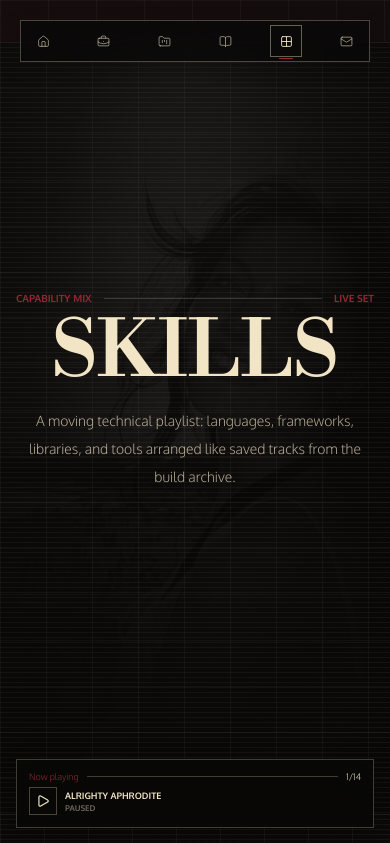
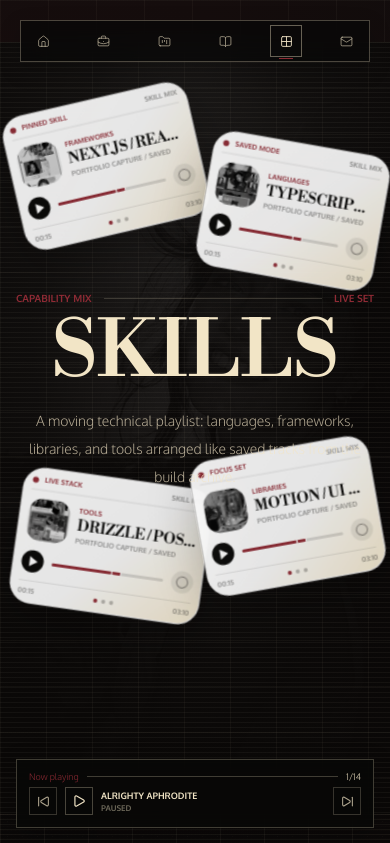
Before and after one commit to morallyearlgrey/dream-pp, a Next.js app: page /skills in a window 390 px wide. Shown: the top 843 px of the page. Built offline with nearby package versions, Linux system fonts and the light colour scheme.

Commit message:
database changes

```diff
--- a/components/about-page.tsx
+++ b/components/about-page.tsx
@@ -4,7 +4,6 @@
 import { AnimatePresence, motion } from "framer-motion";
 import { GripVertical, RotateCcw, ShieldCheck, X } from "lucide-react";
 import { useCallback, useEffect, useMemo, useRef, useState } from "react";
-import { NowPlayingModule } from "@/components/audio-player";
 import { aboutCards, captchaTiles } from "@/lib/portfolio-data";
 
 const titles = [
@@ -267,9 +266,6 @@ function HeroSection() {
       <p className="absolute right-4 top-1/2 z-10 hidden -translate-y-1/2 text-[10px] font-bold uppercase leading-none text-[#f2e5c6]/64 [writing-mode:vertical-rl] sm:block lg:right-14">
         Move the lens. Reveal the next detail.
       </p>
-      <div className="absolute bottom-4 right-4 z-30 w-[136px] border-t border-[#f2e5c6]/24 bg-[#080807]/54 px-2 py-2 text-[9px] font-bold uppercase leading-4 text-[#f2e5c6]/66 backdrop-blur-sm sm:bottom-[21%] sm:w-[160px] sm:bg-transparent sm:px-0 sm:py-0 sm:pt-3 sm:text-[10px] lg:right-14">
-        <NowPlayingModule />
-      </div>
       <div className="absolute inset-x-0 bottom-0 h-36 bg-gradient-to-t from-[#0b0b0a] to-transparent" />
 
       <motion.div
--- a/components/audio-player.tsx
+++ b/components/audio-player.tsx
@@ -1,6 +1,6 @@
 "use client";
 
-import { Pause, Play } from "lucide-react";
+import { Pause, Play, SkipBack, SkipForward } from "lucide-react";
 import {
   createContext,
   useCallback,
@@ -27,6 +27,8 @@ type AudioPlayerContextValue = {
   currentTrack: AudioTrack | undefined;
   hasTracks: boolean;
   isPlaying: boolean;
+  playNextTrack: () => void;
+  playPreviousTrack: () => void;
   trackNumber: number;
   totalTracks: number;
   togglePlayback: () => void;
@@ -179,6 +181,44 @@ export function PersistentAudioProvider({
     setIsPlaying(true);
   }, [tracks.length]);
 
+  const playNextTrack = useCallback(() => {
+    if (!tracks.length) {
+      return;
+    }
+
+    if (tracks.length === 1) {
+      const audio = audioRef.current;
+
+      if (audio) {
+        audio.currentTime = 0;
+      }
+
+      return;
+    }
+
+    pendingSeekRef.current = 0;
+    setCurrentIndex((index) => (index + 1) % tracks.length);
+  }, [tracks.length]);
+
+  const playPreviousTrack = useCallback(() => {
+    if (!tracks.length) {
+      return;
+    }
+
+    if (tracks.length === 1) {
+      const audio = audioRef.current;
+
+      if (audio) {
+        audio.currentTime = 0;
+      }
+
+      return;
+    }
+
+    pendingSeekRef.current = 0;
+    setCurrentIndex((index) => (index - 1 + tracks.length) % tracks.length);
+  }, [tracks.length]);
+
   const togglePlayback = useCallback(() => {
     if (!tracks.length) {
       return;
@@ -192,11 +232,21 @@ export function PersistentAudioProvider({
       currentTrack,
       hasTracks: tracks.length > 0,
       isPlaying,
+      playNextTrack,
+      playPreviousTrack,
       trackNumber: tracks.length ? safeCurrentIndex + 1 : 0,
       totalTracks: tracks.length,
       togglePlayback,
     }),
-    [currentTrack, isPlaying, safeCurrentIndex, togglePlayback, tracks.length],
+    [
+      currentTrack,
+      isPlaying,
+      playNextTrack,
+      playPreviousTrack,
+      safeCurrentIndex,
+      togglePlayback,
+      tracks.length,
+    ],
   );
 
   return (
@@ -224,8 +274,16 @@ function useAudioPlayer() {
 }
 
 export function NowPlayingModule() {
-  const { currentTrack, hasTracks, isPlaying, togglePlayback, trackNumber, totalTracks } =
-    useAudioPlayer();
+  const {
+    currentTrack,
+    hasTracks,
+    isPlaying,
+    playNextTrack,
+    playPreviousTrack,
+    togglePlayback,
+    trackNumber,
+    totalTracks,
+  } = useAudioPlayer();
   const title = currentTrack?.title ?? "No MP3s in /audio";
   const status = hasTracks ? (isPlaying ? "Playing" : "Paused") : "Add tracks";
   const Icon = isPlaying ? Pause : Play;
@@ -239,6 +297,15 @@ export function NowPlayingModule() {
       </div>
       <div className="flex min-w-0 items-center gap-2">
         <button
+          aria-label="Previous track"
+          className="inline-flex h-7 w-7 shrink-0 items-center justify-center border border-[#f2e5c6]/20 bg-[#080807]/72 text-[#f2e5c6]/70 transition hover:border-[#8f2b35] hover:text-[#8f2b35] disabled:cursor-not-allowed disabled:opacity-35 sm:h-8 sm:w-8"
+          disabled={!hasTracks}
+          onClick={playPreviousTrack}
+          type="button"
+        >
+          <SkipBack aria-hidden="true" size={13} strokeWidth={2} />
+        </button>
+        <button
           aria-label={isPlaying ? "Pause track" : "Play track"}
           aria-pressed={isPlaying}
           className="inline-flex h-7 w-7 shrink-0 items-center justify-center border border-[#f2e5c6]/28 bg-[#080807]/72 text-[#f2e5c6] transition hover:border-[#8f2b35] hover:text-[#8f2b35] disabled:cursor-not-allowed disabled:opacity-35 sm:h-8 sm:w-8"
@@ -248,7 +315,7 @@ export function NowPlayingModule() {
         >
           <Icon aria-hidden="true" size={14} strokeWidth={2} />
         </button>
-        <div className="min-w-0">
+        <div className="min-w-0 flex-1">
           <p className="truncate text-[9px] font-bold uppercase leading-none text-[#f2e5c6] sm:text-[10px]">
             {title}
           </p>
@@ -256,6 +323,15 @@ export function NowPlayingModule() {
             {status}
           </p>
         </div>
+        <button
+          aria-label="Next track"
+          className="inline-flex h-7 w-7 shrink-0 items-center justify-center border border-[#f2e5c6]/20 bg-[#080807]/72 text-[#f2e5c6]/70 transition hover:border-[#8f2b35] hover:text-[#8f2b35] disabled:cursor-not-allowed disabled:opacity-35 sm:h-8 sm:w-8"
+          disabled={!hasTracks}
+          onClick={playNextTrack}
+          type="button"
+        >
+          <SkipForward aria-hidden="true" size={13} strokeWidth={2} />
+        </button>
       </div>
     </div>
   );
--- a/components/skills-viewfinder.tsx
+++ b/components/skills-viewfinder.tsx
@@ -46,7 +46,7 @@ const skillItems: SkillItem[] = skillsSeed.map((skill) => ({
 
 const floatingBlocks: FloatingBlock[] = [
   {
-    className: "left-[4%] top-[18%] w-[250px] sm:w-[310px]",
+    className: "left-[3%] top-[14%] w-[188px] sm:w-[220px] md:left-[4%] md:top-[18%] md:w-[310px]",
     depth: 30,
     image: "/references/projects.jpg",
     label: "Frameworks",
@@ -56,7 +56,7 @@ const floatingBlocks: FloatingBlock[] = [
     status: "Pinned Skill",
   },
   {
-    className: "right-[6%] top-[15%] w-[230px] sm:w-[300px]",
+    className: "right-[2%] top-[25%] w-[178px] sm:w-[215px] md:right-[6%] md:top-[15%] md:w-[300px]",
     depth: 42,
     image: "/references/aboutme.jpg",
     label: "Languages",
@@ -66,7 +66,7 @@ const floatingBlocks: FloatingBlock[] = [
     status: "Saved Mode",
   },
   {
-    className: "left-[10%] bottom-[18%] w-[260px] sm:w-[350px]",
+    className: "left-[4%] bottom-[14%] w-[190px] sm:w-[232px] md:left-[10%] md:bottom-[18%] md:w-[350px]",
     depth: 52,
     image: "/references/experiences.jpg",
     label: "Tools",
@@ -76,7 +76,7 @@ const floatingBlocks: FloatingBlock[] = [
     status: "Live Stack",
   },
   {
-    className: "right-[10%] bottom-[12%] w-[250px] sm:w-[330px]",
+    className: "right-[3%] bottom-[23%] w-[180px] sm:w-[224px] md:right-[10%] md:bottom-[12%] md:w-[330px]",
     depth: 36,
     image: "/captcha/hackathons.jpeg",
     label: "Libraries",
@@ -413,14 +413,14 @@ function FloatingSkillBlock({
   return (
     <motion.div
       aria-hidden="true"
-      className={`pointer-events-none absolute hidden md:block ${block.className}`}
+      className={`pointer-events-none absolute block ${block.className}`}
       style={{ y: scrollY }}
     >
       <motion.div
         animate={{
           scale: [1, 1.018, 1],
         }}
-        className="relative overflow-hidden rounded-[28px] border border-white/70 bg-white/90 p-2.5 text-[#080807] shadow-[0_24px_70px_rgba(0,0,0,0.32)] ring-1 ring-[#080807]/8 backdrop-blur-xl"
+        className="relative overflow-hidden rounded-[22px] border border-white/70 bg-white/90 p-2 text-[#080807] opacity-[0.92] shadow-[0_18px_48px_rgba(0,0,0,0.28)] ring-1 ring-[#080807]/8 backdrop-blur-xl md:rounded-[28px] md:p-2.5 md:opacity-100 md:shadow-[0_24px_70px_rgba(0,0,0,0.32)]"
         style={{ rotate, x, y }}
         transition={{ duration: 7.5, ease: "easeInOut", repeat: Infinity }}
       >
@@ -428,7 +428,7 @@ function FloatingSkillBlock({
         <div className="absolute inset-x-0 top-0 h-px bg-white/90" />
 
         <div className="relative">
-          <div className="flex items-center justify-between gap-3 border-b border-[#080807]/10 pb-2 text-[8px] font-bold uppercase leading-none text-[#080807]/44">
+          <div className="flex items-center justify-between gap-2 border-b border-[#080807]/10 pb-1.5 text-[7px] font-bold uppercase leading-none text-[#080807]/44 md:gap-3 md:pb-2 md:text-[8px]">
             <span className="inline-flex items-center gap-1.5 text-[#8f2b35]">
               <span className="h-1.5 w-1.5 rounded-full bg-[#8f2b35]" />
               {block.status}
@@ -436,39 +436,39 @@ function FloatingSkillBlock({
             <span>Skill Mix</span>
           </div>
 
-          <div className="mt-2.5 grid grid-cols-[58px_1fr] items-center gap-3">
+          <div className="mt-2 grid grid-cols-[42px_1fr] items-center gap-2 md:mt-2.5 md:grid-cols-[58px_1fr] md:gap-3">
             <img
               alt=""
-              className="h-[58px] w-[58px] rounded-[17px] object-cover grayscale brightness-[0.82] contrast-[1.14]"
+              className="h-[42px] w-[42px] rounded-[14px] object-cover grayscale brightness-[0.82] contrast-[1.14] md:h-[58px] md:w-[58px] md:rounded-[17px]"
               src={block.image}
             />
             <div className="min-w-0">
-              <p className="truncate text-[9px] font-bold uppercase leading-none text-[#8f2b35]">
+              <p className="truncate text-[7px] font-bold uppercase leading-none text-[#8f2b35] md:text-[9px]">
                 {block.label}
               </p>
-              <p className="font-display mt-1 truncate text-[22px] font-semibold uppercase leading-none text-[#080807] sm:text-2xl">
+              <p className="font-display mt-1 truncate text-[15px] font-semibold uppercase leading-none text-[#080807] sm:text-[18px] md:text-2xl">
                 {block.meta}
               </p>
-              <p className="mt-1 truncate text-[9px] font-bold uppercase leading-none text-[#080807]/42">
+              <p className="mt-1 truncate text-[7px] font-bold uppercase leading-none text-[#080807]/42 md:text-[9px]">
                 Portfolio Capture / Saved
               </p>
             </div>
           </div>
 
-          <div className="mt-3.5 grid grid-cols-[28px_1fr_28px] items-center gap-3">
-            <span className="grid h-7 w-7 place-items-center rounded-full bg-[#080807]">
+          <div className="mt-2.5 grid grid-cols-[22px_1fr_22px] items-center gap-2 md:mt-3.5 md:grid-cols-[28px_1fr_28px] md:gap-3">
+            <span className="grid h-[22px] w-[22px] place-items-center rounded-full bg-[#080807] md:h-7 md:w-7">
               <span className="ml-0.5 h-0 w-0 border-y-[5px] border-l-[8px] border-y-transparent border-l-white" />
             </span>
             <span className="relative h-[3px] overflow-hidden rounded-full bg-[#080807]/14">
               <span className="absolute inset-y-0 left-0 w-[54%] rounded-full bg-[#8f2b35]" />
               <span className="absolute left-[54%] top-1/2 h-2.5 w-2.5 -translate-y-1/2 rounded-full border border-white bg-[#8f2b35]" />
             </span>
-            <span className="grid h-7 w-7 place-items-center rounded-full bg-[#080807]/8">
+            <span className="grid h-[22px] w-[22px] place-items-center rounded-full bg-[#080807]/8 md:h-7 md:w-7">
               <span className="h-3 w-3 rounded-full border border-[#080807]/46" />
             </span>
           </div>
 
-          <div className="mt-3 flex items-center justify-between border-t border-[#080807]/10 pt-2 text-[8px] font-bold uppercase leading-none text-[#080807]/42">
+          <div className="mt-2 flex items-center justify-between border-t border-[#080807]/10 pt-1.5 text-[7px] font-bold uppercase leading-none text-[#080807]/42 md:mt-3 md:pt-2 md:text-[8px]">
             <span>00:15</span>
             <span className="inline-flex items-center gap-1">
               <span className="h-1 w-1 rounded-full bg-[#8f2b35]" />
--- a/db/index.ts
+++ b/db/index.ts
@@ -13,7 +13,8 @@ export function getDb() {
 
   client ??= postgres(databaseUrl, {
     max: 1,
-    ssl: process.env.NODE_ENV === "production" ? "require" : false,
+    prepare: false,
+    ssl: "require",
   });
 
   return drizzle(client, { schema });
```
